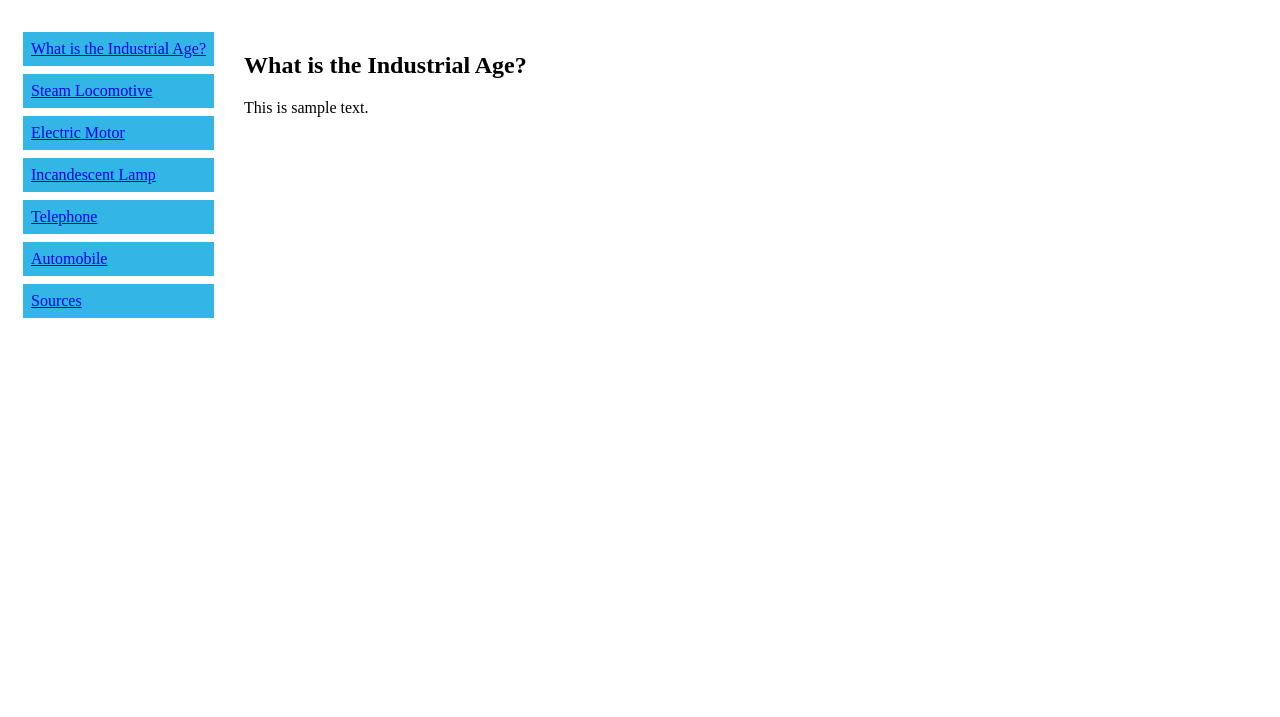
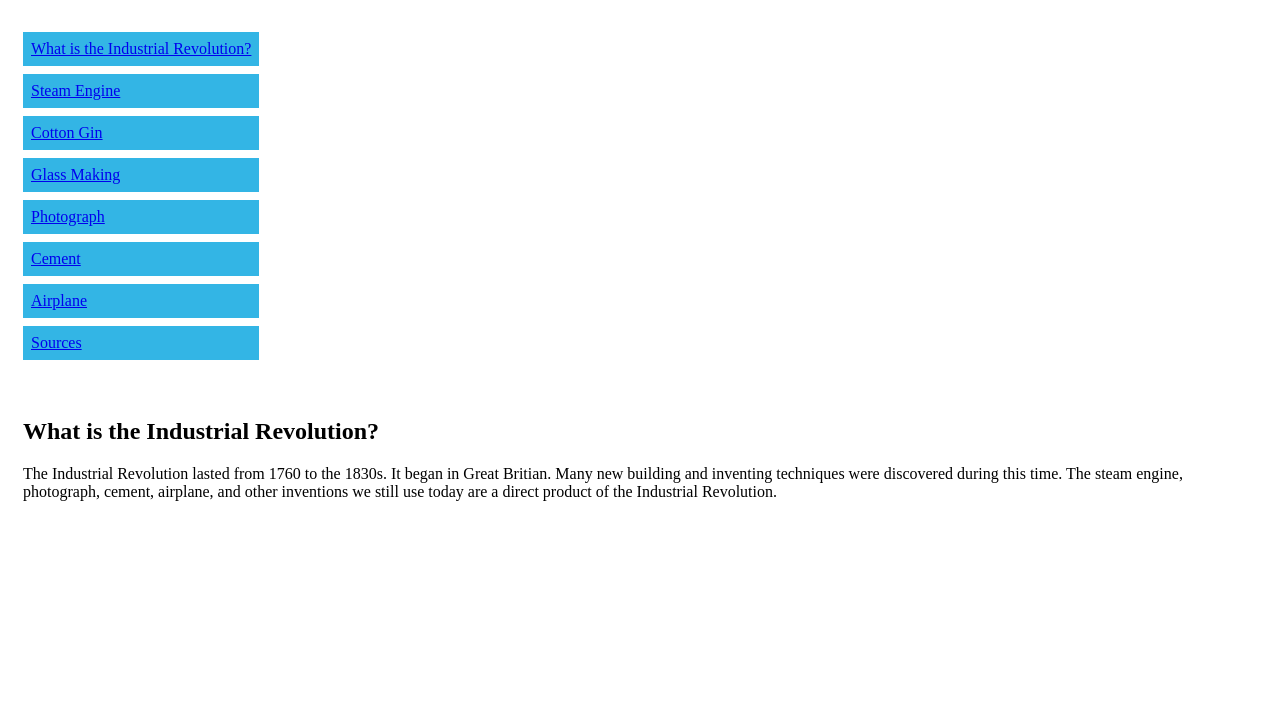
Before and after one commit to AntonioD-1/AntonioD-1.github.io, a plain HTML site: page index.html in a window 1280 px wide. Shown: the part 83-800 px from the top of the page. Drawn offline with Linux system fonts and the light colour scheme.

Commit message:
Update index.html

```diff
--- a/index.html
+++ b/index.html
@@ -5,24 +5,27 @@
  </head>
  <body>
   <div class="header">
-   <h1>Antonio's Industrial Age Website</h1>
+   <h1>Antonio's Industrial Revolution Website</h1>
   </div>
   <div class="clearfix">
   <div class="column menu">
     <ul>
-     <li><a href="index.html">What is the Industrial Age?</a></li>
-      <li><a href="locomotive.html">Steam Locomotive</a></li>
-      <li><a href="motor.html">Electric Motor</a></li>
-      <li><a href="lamp.html">Incandescent Lamp</a></li>
-      <li><a href="telephone.html">Telephone</a></li>
-      <li><a href="automobile.html">Automobile</a></li>
+     <li><a href="index.html">What is the Industrial Revolution?</a></li>
+      <li><a href="engine.html">Steam Engine</a></li>
+      <li><a href="cotton.html">Cotton Gin</a></li>
+      <li><a href="glass.html">Glass Making</a></li>
+      <li><a href="photograph.html">Photograph</a></li>
+      <li><a href="cement.html">Cement</a></li>
+      <li><a href="airplane.html">Airplane</a></li>
       <li><a href="sources.html">Sources</a></li>
     </ul>
   </div> <!-- end of column menu -->
 
   <div class="column content">
-    <h2>What is the Industrial Age?</h2>
-    <p>This is sample text.</p>
+    <h2>What is the Industrial Revolution?</h2>
+    <p>The Industrial Revolution lasted from 1760 to the 1830s. It began in Great Britian. Many new building and inventing techniques were
+   discovered during this time. The steam engine, photograph, cement, airplane, and other inventions we still use today
+   are a direct product of the Industrial Revolution.</p>
   </div><!-- end of column content -->
  </div><!-- end of clearfix -->
  </body>
```
